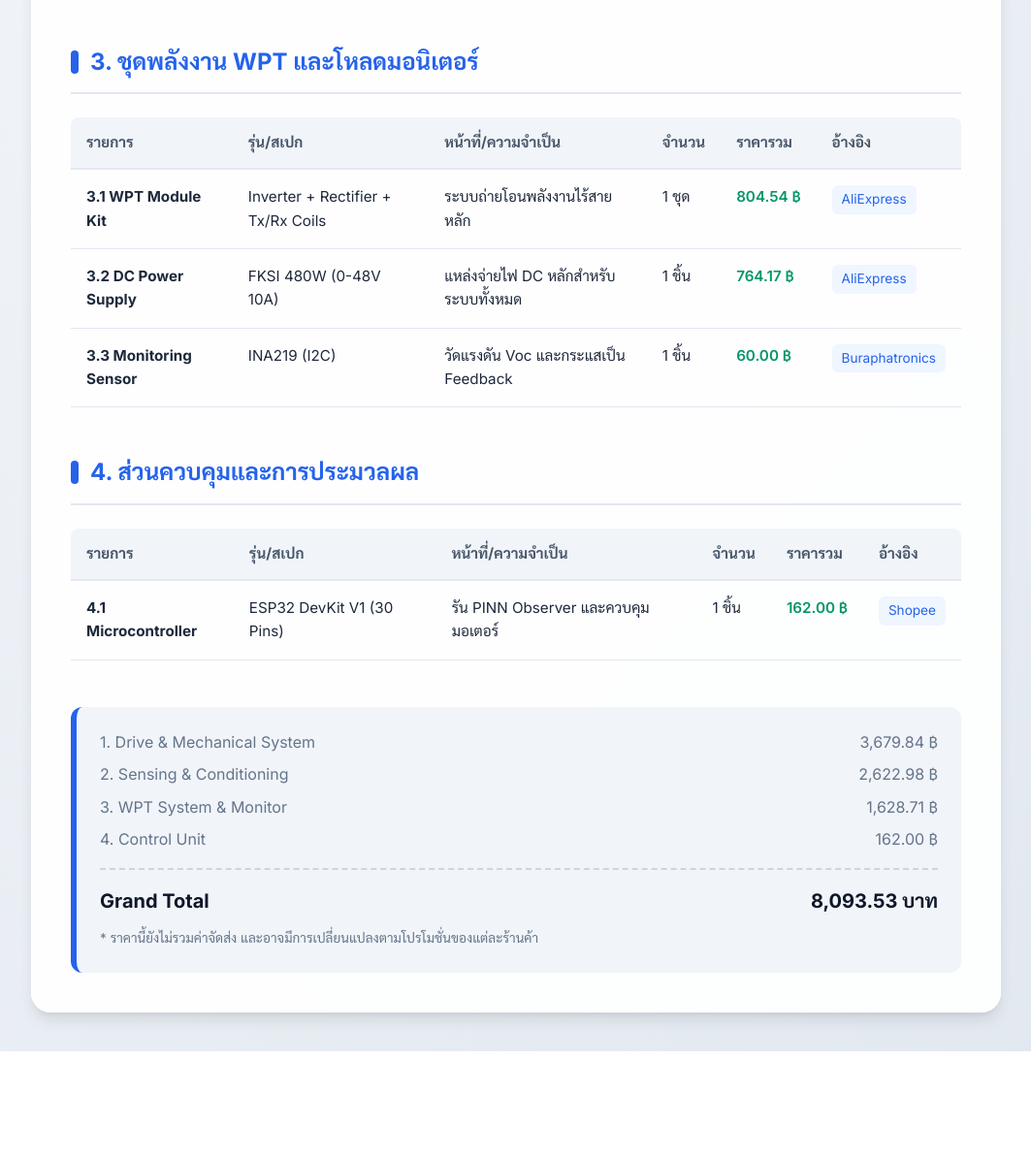
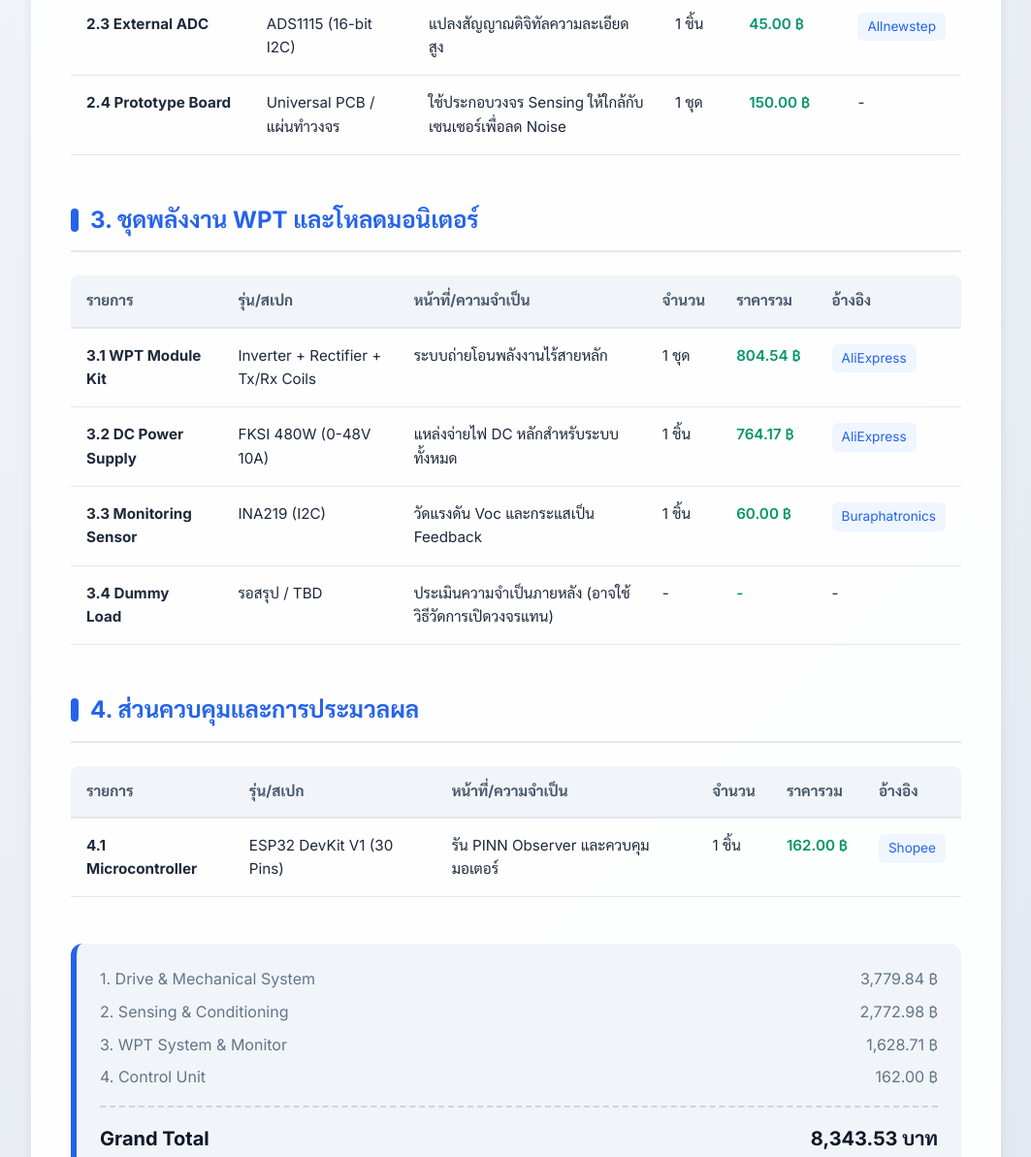
Before and after one commit to Naovaf1/wpt-bom-report, a plain HTML site: page index.html in a window 1280 px wide. Shown: the part 1368-2561 px from the top of the page at 97% size, without its empty margins (108-1171 px from the left). Before the commit the page ends 2452 px from the top, so only its background shows below. Drawn offline with Linux system fonts and the light colour scheme.

Commit message:
Add missing BOM items from latest reference

```diff
--- a/index.html
+++ b/index.html
@@ -544,6 +544,14 @@
                                 <td data-label="ราคารวม" class="price-col">~150.00 ฿</td>
                                 <td data-label="อ้างอิง"><a href="https://shopee.co.th/search?keyword=t-nut%20m5%202020" class="link-tag">Shopee</a></td>
                             </tr>
+                            <tr>
+                                <td data-label="รายการ"><strong>1.8 Wiring &amp; Jumpers</strong></td>
+                                <td data-label="รุ่น/สเปก">สายจัมเปอร์ (Dupont) ผู้-เมีย, เมีย-เมีย และสายไฟอ่อนทั่วไป</td>
+                                <td data-label="หน้าที่/ความจำเป็น">สำหรับต่อวงจรเซนเซอร์ Limit Switch และมอเตอร์</td>
+                                <td data-label="จำนวน">1 ชุด</td>
+                                <td data-label="ราคารวม" class="price-col">~100.00 ฿</td>
+                                <td data-label="อ้างอิง">-</td>
+                            </tr>
                         </tbody>
                     </table>
                 </div>
@@ -587,6 +595,14 @@
                                 <td data-label="จำนวน">1 ชิ้น</td>
                                 <td data-label="ราคารวม" class="price-col">45.00 ฿</td>
                                 <td data-label="อ้างอิง"><a href="https://www.allnewstep.com/product/2677/ads1115-i2c-adc-4-channel-16-bit-with-programmable-gain-amplifier-module-2" class="link-tag">Allnewstep</a></td>
+                            </tr>
+                            <tr>
+                                <td data-label="รายการ"><strong>2.4 Prototype Board</strong></td>
+                                <td data-label="รุ่น/สเปก">Universal PCB / แผ่นทำวงจร</td>
+                                <td data-label="หน้าที่/ความจำเป็น">ใช้ประกอบวงจร Sensing ให้ใกล้กับเซนเซอร์เพื่อลด Noise</td>
+                                <td data-label="จำนวน">1 ชุด</td>
+                                <td data-label="ราคารวม" class="price-col">150.00 ฿</td>
+                                <td data-label="อ้างอิง">-</td>
                             </tr>
                         </tbody>
                     </table>
@@ -632,6 +648,14 @@
                                 <td data-label="ราคารวม" class="price-col">60.00 ฿</td>
                                 <td data-label="อ้างอิง"><a href="https://www.buraphatronics.com/product/600/ina219-power-sensor-module" class="link-tag">Buraphatronics</a></td>
                             </tr>
+                            <tr>
+                                <td data-label="รายการ"><strong>3.4 Dummy Load</strong></td>
+                                <td data-label="รุ่น/สเปก">รอสรุป / TBD</td>
+                                <td data-label="หน้าที่/ความจำเป็น">ประเมินความจำเป็นภายหลัง (อาจใช้วิธีวัดการเปิดวงจรแทน)</td>
+                                <td data-label="จำนวน">-</td>
+                                <td data-label="ราคารวม" class="price-col">-</td>
+                                <td data-label="อ้างอิง">-</td>
+                            </tr>
                         </tbody>
                     </table>
                 </div>
@@ -668,11 +692,11 @@
             <div class="summary-box">
                 <div class="category-summary">
                     <span>1. Drive & Mechanical System</span>
-                    <span>3,679.84 ฿</span>
+                    <span>3,779.84 ฿</span>
                 </div>
                 <div class="category-summary">
                     <span>2. Sensing & Conditioning</span>
-                    <span>2,622.98 ฿</span>
+                    <span>2,772.98 ฿</span>
                 </div>
                 <div class="category-summary">
                     <span>3. WPT System & Monitor</span>
@@ -684,7 +708,7 @@
                 </div>
                 <div class="total-row">
                     <span>Grand Total</span>
-                    <span>8,093.53 บาท</span>
+                    <span>8,343.53 บาท</span>
                 </div>
                 <p class="note">
                     * ราคานี้ยังไม่รวมค่าจัดส่ง และอาจมีการเปลี่ยนแปลงตามโปรโมชั่นของแต่ละร้านค้า
```
